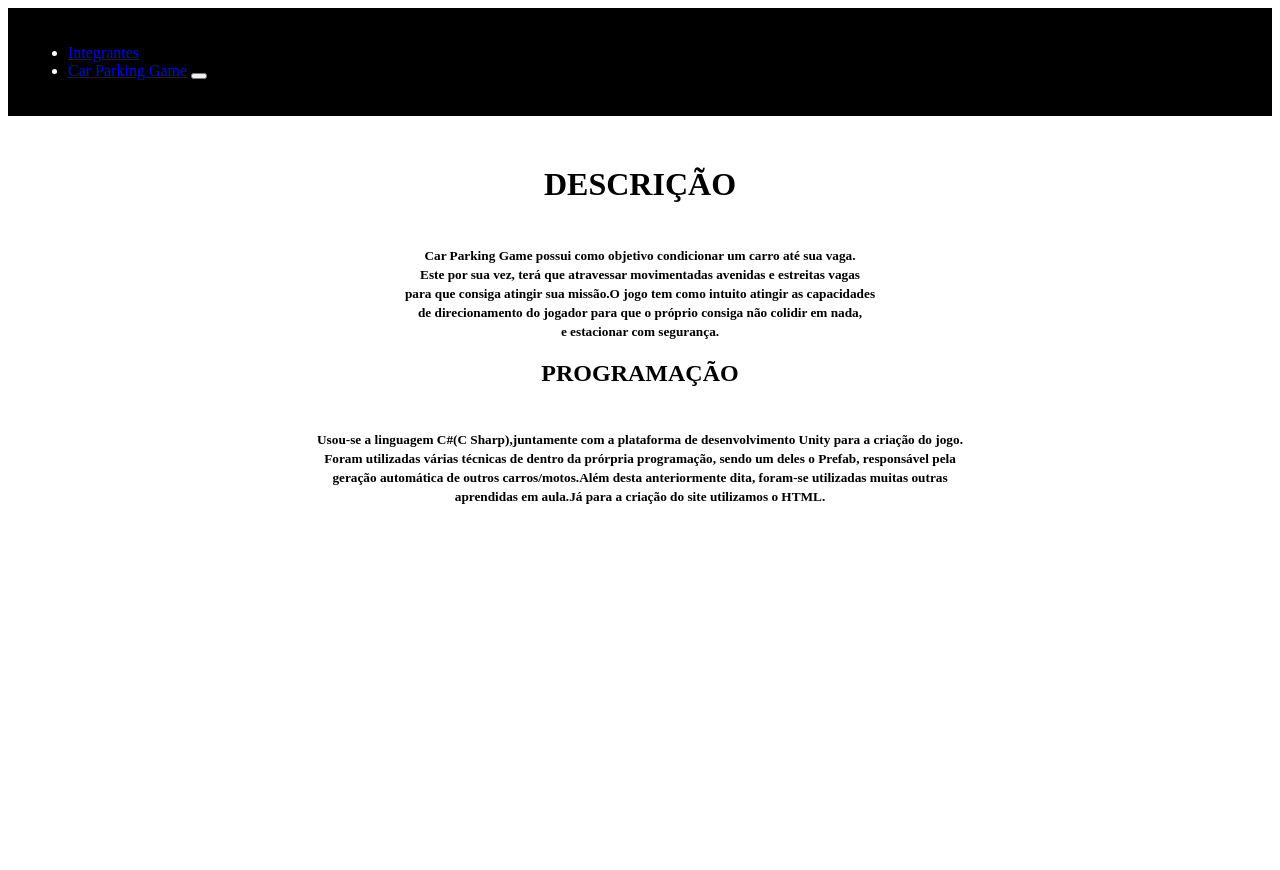
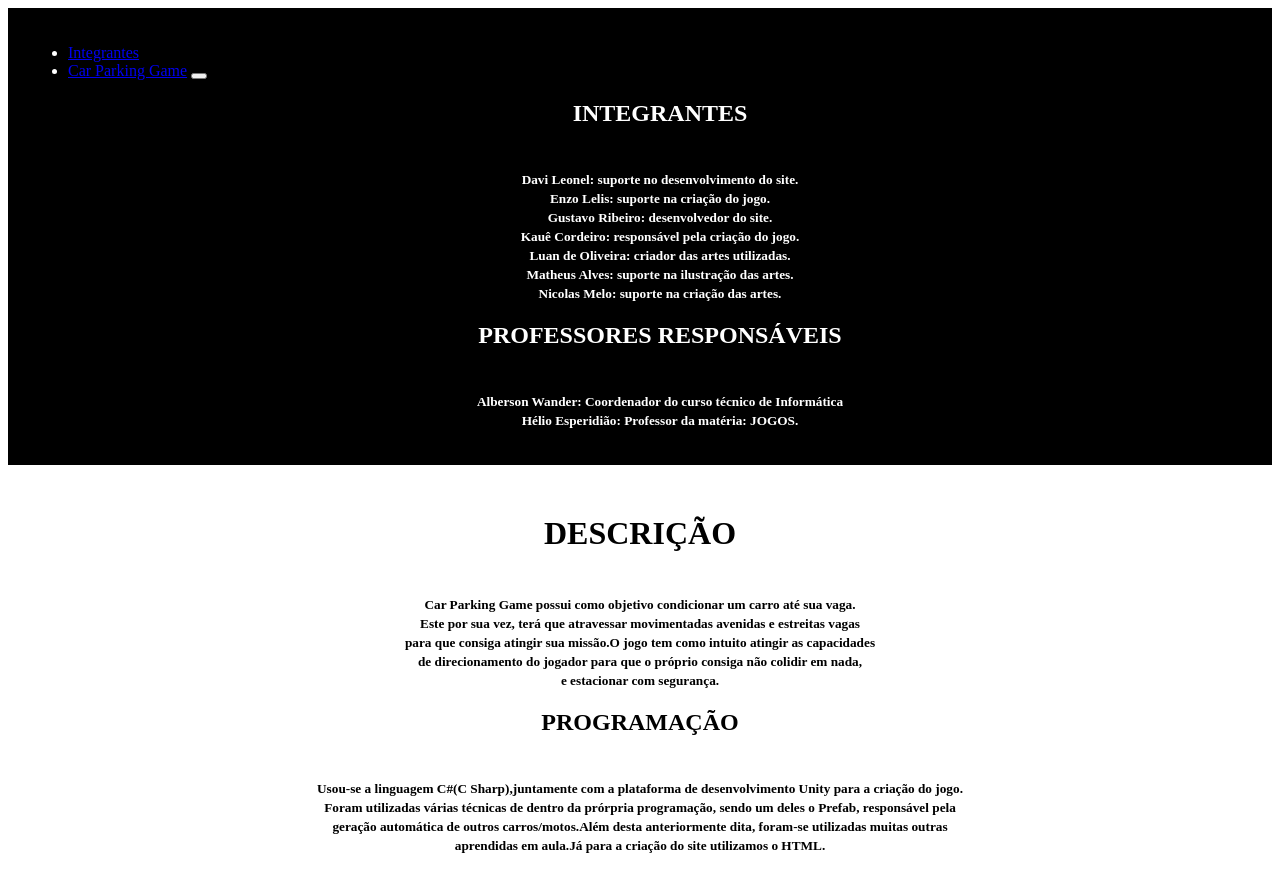
Before and after one commit to vi12263/Car-Parking-Game, a plain HTML site: page index.html in a window 1280 px wide. Before the commit the page ends 800 px from the top, so only its background shows below. Drawn offline with Linux system fonts and the light colour scheme.

Commit message:
Update index.html

```diff
--- a/index.html
+++ b/index.html
@@ -49,6 +49,22 @@
           <span class="navbar-toggler-icon"></span>
         </button>
         <div class="collapse navbar-collapse" id="navbarNav">
+            <h1>INTEGRANTES</h1>
+
+          <h5>Davi Leonel: suporte no desenvolvimento do site.</h5>
+          <h5>Enzo Lelis: suporte na criação do jogo.</h5>
+          <h5>Gustavo Ribeiro: desenvolvedor do site.</h5>
+          <h5>Kauê Cordeiro: responsável pela criação do jogo.</h5>
+          <h5>Luan de Oliveira: criador das artes utilizadas.</h5>
+          <h5>Matheus Alves: suporte na ilustração das artes.</h5>
+          <h5>Nicolas Melo: suporte na criação das artes.</h5>
+
+
+
+          <h2>PROFESSORES RESPONSÁVEIS</h2>
+
+        <h5>Alberson Wander: Coordenador do curso técnico de Informática</h5>
+        <h5>Hélio Esperidião: Professor da matéria: JOGOS.</h5>
          </li>
          </ul>
         </div>
```
